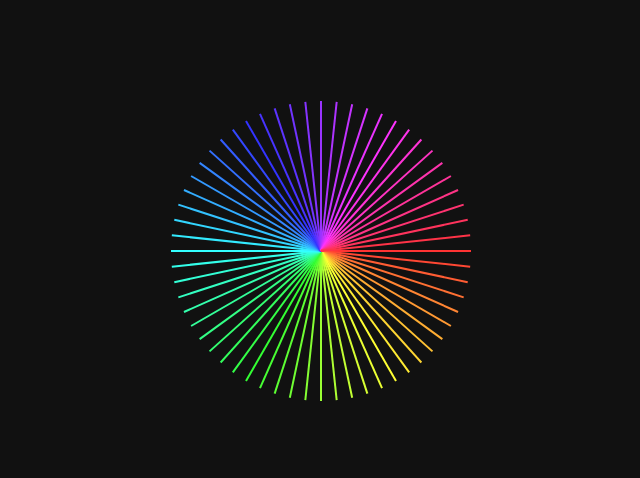
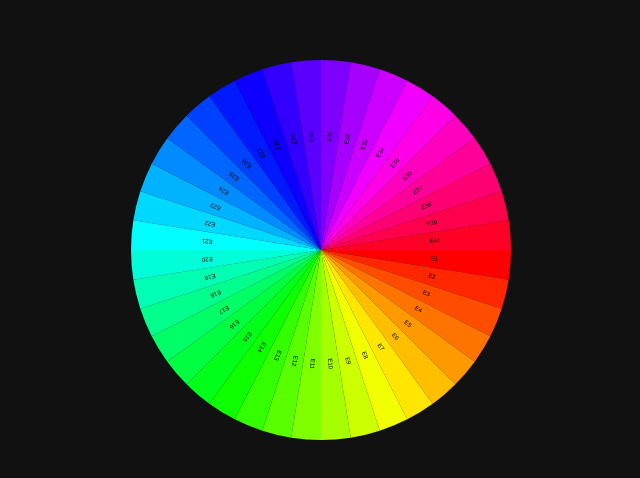
Before and after one commit to nastajus/emotion-wheel, a plain HTML site: page index.html in a window 1280 px wide. Shown: the part 150-628 px from the top of the page, without its empty margins (319-959 px from the left). Drawn offline with Linux system fonts and the light colour scheme.

Commit message:
wedges of pie slices now

```diff
--- a/index.html
+++ b/index.html
@@ -6,7 +6,7 @@
   <link rel="stylesheet" href="style.css">
 </head>
 <body>
-  <div id="wheel" class="wheel"></div>
+  <svg id="wheel" class="wheel" width="400" height="400" viewBox="0 0 400 400"></svg>
   <script src="script.js"></script>
 </body>
 </html>
--- a/script.js
+++ b/script.js
@@ -1,14 +1,37 @@
-const wheel = document.getElementById("wheel");
-const sliceCount = 60;
+const svg = document.getElementById("wheel");
+const centerX = 200;
+const centerY = 200;
+const radius = 190;
+const sliceCount = 40;
+const emotions = Array.from({ length: sliceCount }, (_, i) => `E${i+1}`); // Placeholder labels
 
 for (let i = 0; i < sliceCount; i++) {
-  const angle = (360 / sliceCount) * i;
+  const startAngle = (2 * Math.PI / sliceCount) * i;
+  const endAngle = (2 * Math.PI / sliceCount) * (i + 1);
+
+  const x1 = centerX + radius * Math.cos(startAngle);
+  const y1 = centerY + radius * Math.sin(startAngle);
+  const x2 = centerX + radius * Math.cos(endAngle);
+  const y2 = centerY + radius * Math.sin(endAngle);
+
   const hue = Math.floor((360 / sliceCount) * i);
 
-  const slice = document.createElement("div");
-  slice.classList.add("slice");
-  slice.style.transform = `rotate(${angle}deg)`;
-  slice.style.setProperty('--hue', hue);
+  const path = document.createElementNS("http://www.w3.org/2000/svg", "path");
+  const d = `M ${centerX},${centerY} L ${x1},${y1} A ${radius},${radius} 0 0,1 ${x2},${y2} Z`;
+  path.setAttribute("d", d);
+  path.setAttribute("fill", `hsl(${hue}, 100%, 50%)`);
+  svg.appendChild(path);
 
-  wheel.appendChild(slice);
+  // Add emotion label (mid-angle)
+  const midAngle = (startAngle + endAngle) / 2;
+  const labelRadius = radius * 0.6;
+  const lx = centerX + labelRadius * Math.cos(midAngle);
+  const ly = centerY + labelRadius * Math.sin(midAngle);
+
+  const text = document.createElementNS("http://www.w3.org/2000/svg", "text");
+  text.setAttribute("x", lx);
+  text.setAttribute("y", ly);
+  text.setAttribute("transform", `rotate(${(midAngle * 180 / Math.PI)}, ${lx}, ${ly})`);
+  text.textContent = emotions[i];
+  svg.appendChild(text);
 }
--- a/style.css
+++ b/style.css
@@ -5,21 +5,13 @@ body {
   align-items: center;
   height: 100vh;
   background: #111;
+  font-family: sans-serif;
+  color: white;
 }
 
-.wheel {
-  position: relative;
-  width: 300px;
-  height: 300px;
-  border-radius: 50%;
+.wheel text {
+  font-size: 6px;
+  text-anchor: middle;
+  dominant-baseline: middle;
+  pointer-events: none;
 }
-
-.slice {
-  position: absolute;
-  width: 50%;
-  height: 2px;
-  background: hsl(var(--hue), 100%, 60%);
-  top: 50%;
-  left: 50%;
-  transform-origin: left center;
-}
```
